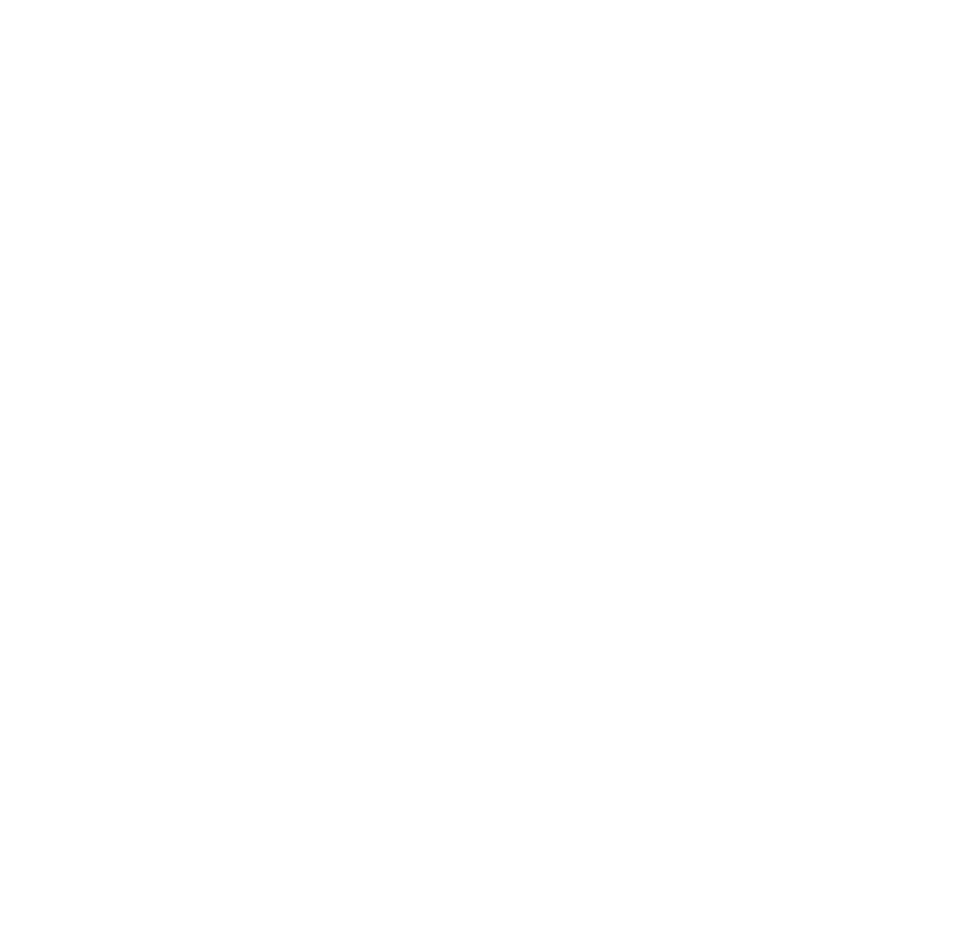
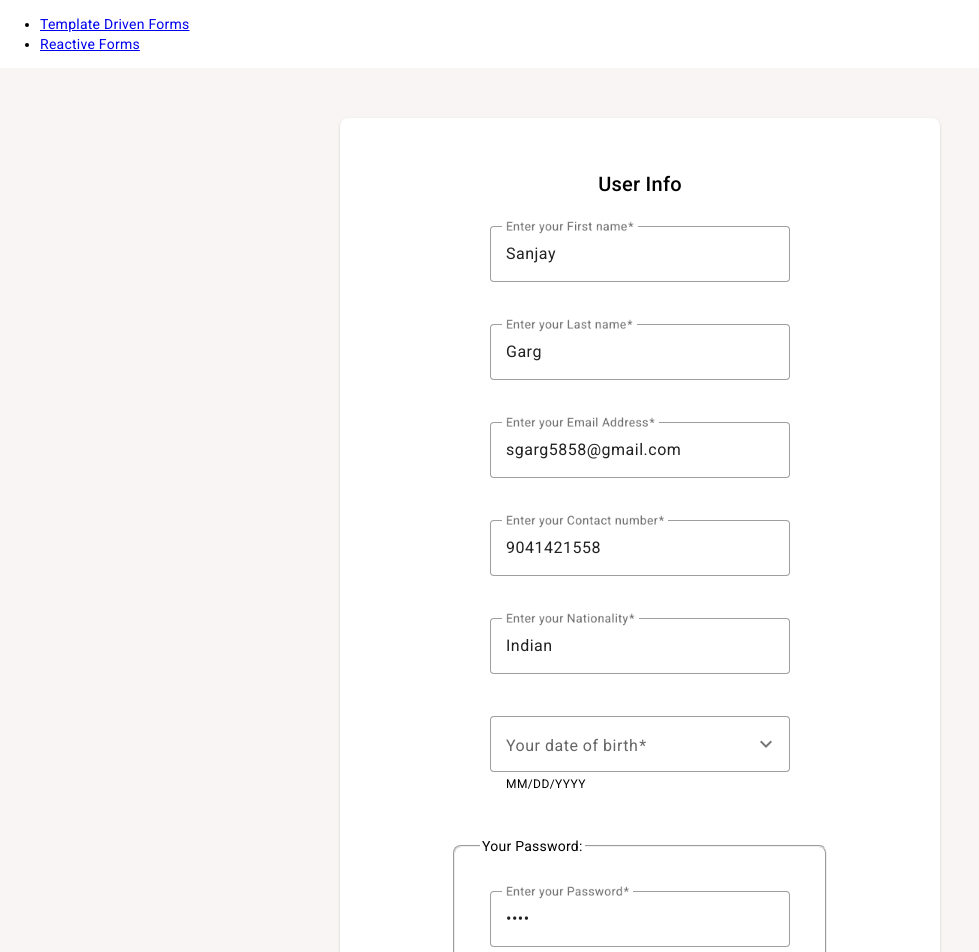
Before and after one commit to sgarg5858/forms, an Angular app: page /template-driven-form in a window 1280 px wide. Before the commit this address led to /. Shown: the top 952 px of the page, without its empty margins (0-979 px from the left). Before the commit the page ends 800 px from the top, so only its background shows below. Built offline with nearby package versions, Linux system fonts and the light colour scheme.

Commit message:
Reactive forms implementation

```diff
--- a/src/app/app-routing.module.ts
+++ b/src/app/app-routing.module.ts
@@ -3,14 +3,14 @@ import { RouterModule, Routes } from '@angular/router';
 
 const routes: Routes = [
   {
-    path: 'TDF',
+    path: 'template-driven-form',
     loadChildren: () =>
       import(
         './template-driven-form-example/template-driven-form-example.module'
       ).then((m) => m.TemplateDrivenFormExampleModule),
   },
   {
-    path: 'RDF',
+    path: 'reactive-form',
     loadChildren: () =>
       import(
         './reactive-form-example/reactive-form-example.module'
@@ -19,7 +19,7 @@ const routes: Routes = [
   {
     path:'',
     pathMatch:'full',
-    redirectTo:'RDF'
+    redirectTo:'reactive-form'
   }
 ];
 
--- a/src/app/app.component.html
+++ b/src/app/app.component.html
@@ -1,3 +1,11 @@
-<main >
-    <router-outlet></router-outlet>
+<header>
+  <nav>
+    <ul>
+      <li><a routerLink="template-driven-form">Template Driven Forms</a></li>
+      <li><a routerLink="reactive-form">Reactive Forms</a></li>
+    </ul>
+  </nav>
+</header>
+<main>
+  <router-outlet></router-outlet>
 </main>
--- a/src/app/reactive-form-example/components/user-info/user-info.component.html
+++ b/src/app/reactive-form-example/components/user-info/user-info.component.html
@@ -91,18 +91,29 @@
             formControlName="confirmPassword"
           />
         </mat-form-field>
+        <mat-error
+          *ngIf="
+            userInfo.get('password')?.get('confirmPassword')?.dirty &&
+            userInfo
+              .get('password')
+              ?.get('confirmPassword')
+              ?.hasError('passwordsDontMatch')
+          "
+        >
+        Passwords do not match
+        </mat-error>
       </fieldset>
 
       <fieldset [formGroupName]="'skills'" *ngIf="skills$ | async as skills">
         <legend>Please tell us about your skills:</legend>
 
-        <mat-form-field *ngFor="let skill of skills"  appearance="outline">
-            <mat-label>Are you familiar with {{skill}}</mat-label>
-            <mat-select [formControlName]="skill">
-              <mat-option value="yes">Yes</mat-option>
-              <mat-option value="no">No</mat-option>
-            </mat-select>
-          </mat-form-field>
+        <mat-form-field *ngFor="let skill of skills" appearance="outline">
+          <mat-label>Are you familiar with {{ skill }}</mat-label>
+          <mat-select [formControlName]="skill">
+            <mat-option value="yes">Yes</mat-option>
+            <mat-option value="no">No</mat-option>
+          </mat-select>
+        </mat-form-field>
       </fieldset>
 
       <mat-card-actions>
--- a/src/app/reactive-form-example/components/user-info/user-info.component.ts
+++ b/src/app/reactive-form-example/components/user-info/user-info.component.ts
@@ -2,6 +2,7 @@ import { Component, OnInit } from '@angular/core';
 import { FormControl, FormGroup, Validators } from '@angular/forms';
 import { UserService } from '../../services/user.service';
 import { Observable, tap } from 'rxjs';
+import { FormValidators } from 'src/app/validators/form-validators';
 
 @Component({
   selector: 'app-user-info',
@@ -52,7 +53,7 @@ export class UserInfoComponent implements OnInit {
     password: new FormGroup({
       password: new FormControl('123456', [Validators.required]),
       confirmPassword: new FormControl('12', [Validators.required]),
-    }),
+    },{validators:[FormValidators.passwordShouldMatch]}),
     skills: new FormGroup<{ [key: string]: FormControl<'yes' | 'no'> }>({}),
   });
 
--- a/src/app/validators/directives/password-should-match.directive.ts
+++ b/src/app/validators/directives/password-should-match.directive.ts
@@ -1,11 +1,11 @@
 import { Directive } from '@angular/core';
 import {
   AbstractControl,
-  FormGroup,
   NG_VALIDATORS,
   ValidationErrors,
   Validator,
 } from '@angular/forms';
+import { passwordShouldMatch } from '../form-validators';
 
 @Directive({
   selector: '[passwordShouldMatch]',
@@ -19,27 +19,6 @@ import {
 })
 export class PasswordShouldMatchDirective implements Validator {
   validate(control: AbstractControl): ValidationErrors | null {
-    if (control instanceof FormGroup) {
-      const passwordCtrl = control.get('password');
-      const confirmPasswordCtrl = control.get('confirmPassword');
-      console.log(passwordCtrl, confirmPasswordCtrl);
-      if (
-        passwordCtrl &&
-        passwordCtrl.value &&
-        confirmPasswordCtrl &&
-        confirmPasswordCtrl.value
-      ) {
-        if (passwordCtrl.value === confirmPasswordCtrl.value) {
-          return null;
-        }
-        confirmPasswordCtrl.setErrors({ passwordsDontMatch: true });
-        return { passwordsDontMatch: true };
-      }
-      return null;
-    } else {
-      throw Error(
-        'Please use passwordShouldMatch this directive on Control Container'
-      );
-    }
+    return passwordShouldMatch(control);
   }
 }
--- /dev/null
+++ b/src/app/validators/form-validators.ts
@@ -0,0 +1,32 @@
+import { AbstractControl, FormGroup } from '@angular/forms';
+
+export class FormValidators {
+  static passwordShouldMatch(control: AbstractControl) {
+    return passwordShouldMatch(control);
+  }
+}
+
+export function passwordShouldMatch(control: AbstractControl) {
+  if (control instanceof FormGroup) {
+    const passwordCtrl = control.get('password');
+    const confirmPasswordCtrl = control.get('confirmPassword');
+    console.log(passwordCtrl, confirmPasswordCtrl);
+    if (
+      passwordCtrl &&
+      passwordCtrl.value &&
+      confirmPasswordCtrl &&
+      confirmPasswordCtrl.value
+    ) {
+      if (passwordCtrl.value === confirmPasswordCtrl.value) {
+        return null;
+      }
+      confirmPasswordCtrl.setErrors({ passwordsDontMatch: true });
+      return { passwordsDontMatch: true };
+    }
+    return null;
+  } else {
+    throw Error(
+      'Please use passwordShouldMatch this directive on Control Container'
+    );
+  }
+}
```
